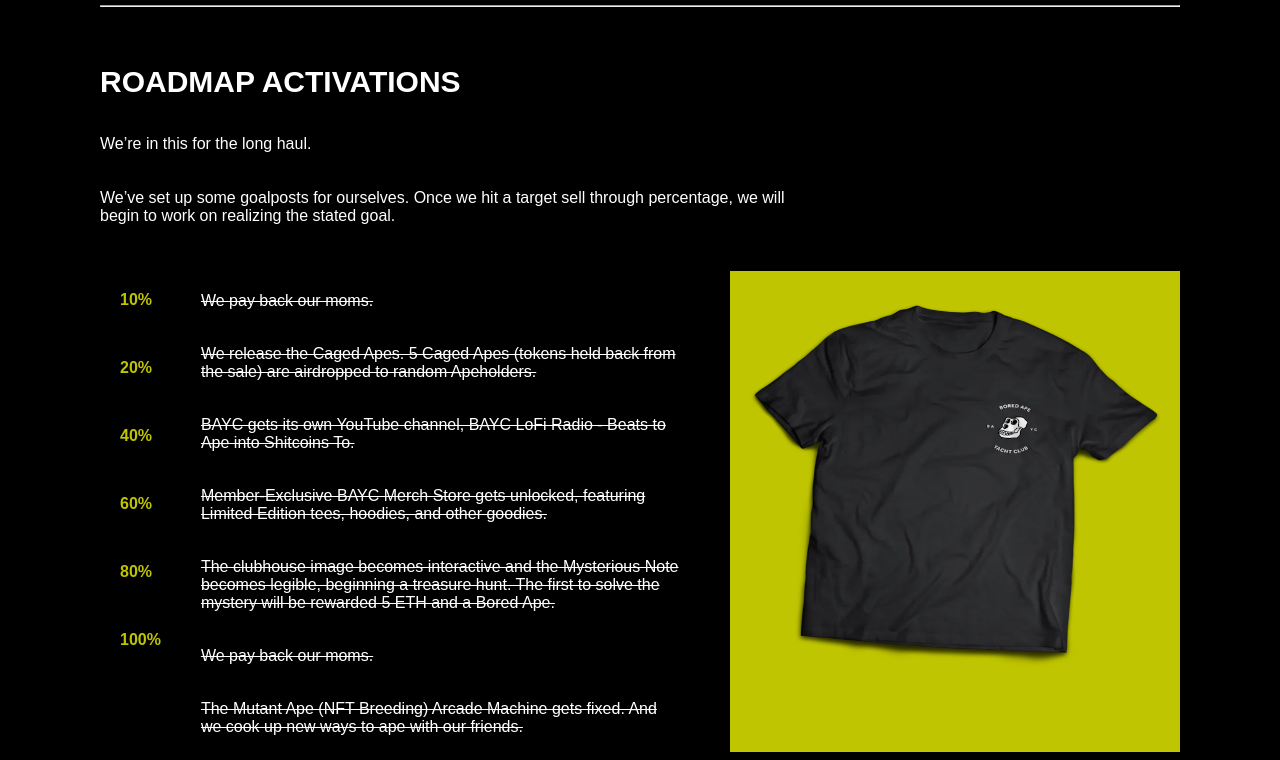
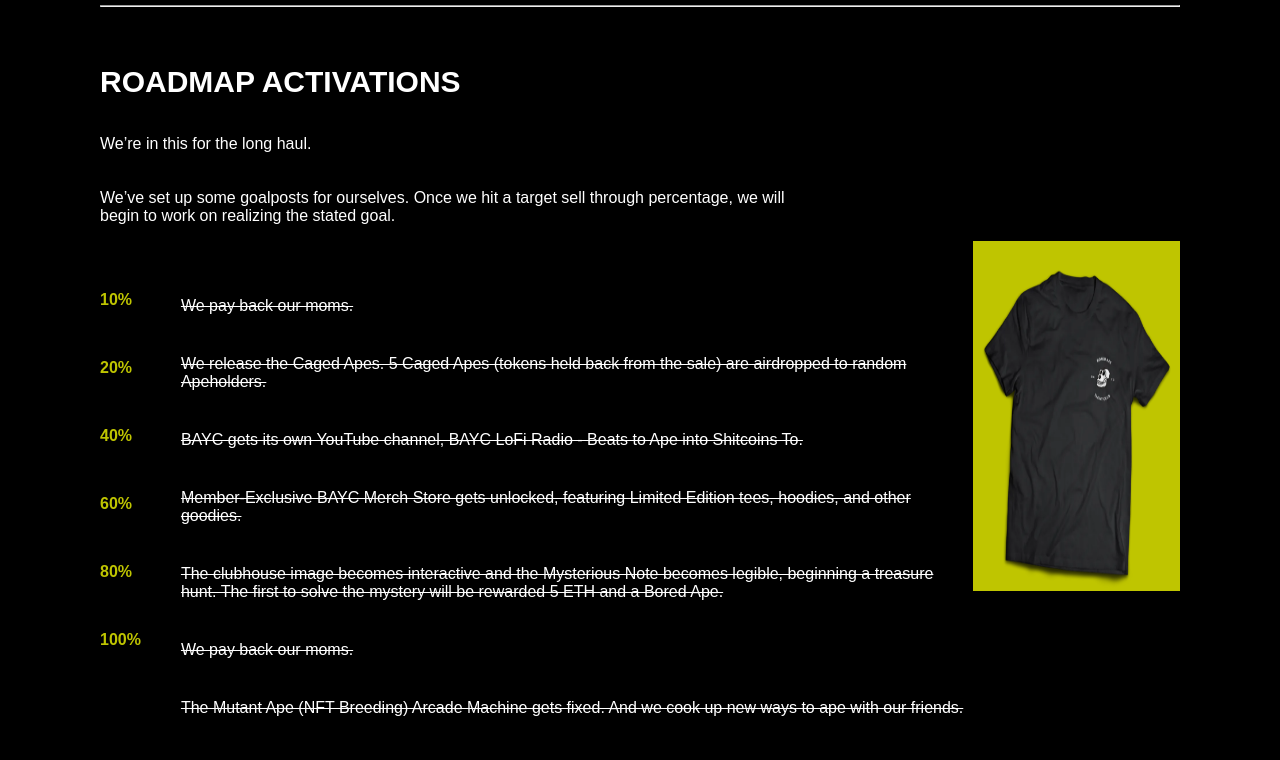
Before and after one commit to shayan-malik/website, a plain HTML site: page index.html in a window 1280 px wide. Shown: the part 2832-3592 px from the top of the page. Drawn offline with Linux system fonts and the light colour scheme.

Commit message:
style.css

```diff
--- a/style.css
+++ b/style.css
@@ -245,27 +245,26 @@
 }
 .sec10{
     display: flex;
+    justify-content: space-around;
 }
 .sec10 span{
     display: block;
-    font-weight: bold;
+    font-weight: 800;
     padding-top: 50px;
-    padding-left: 20px;
     text-decoration: none;
 }
 .sec10 ul li{
     list-style: none;
     text-decoration: line-through;
-    padding-top: 35px;
+    padding-top: 40px;
 }
-.items3{
+
+
+.items3 img{
+    width: 100%;
     background-color: #bfc500;
-    margin-top: 30px;
-    margin-left: 50px;
-}
-.items3 img{
-    width: 450px;
-    height: 400px;
+    height: 350px;
+
 }
 
 
```
